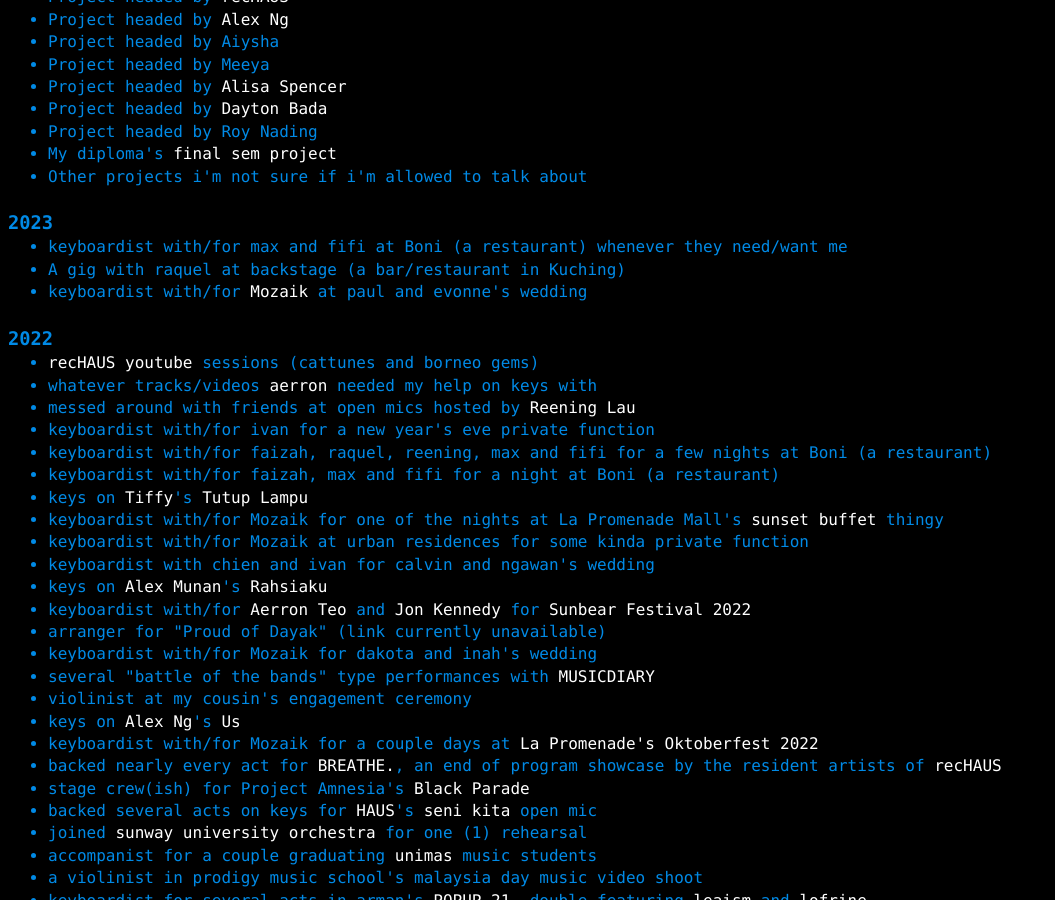
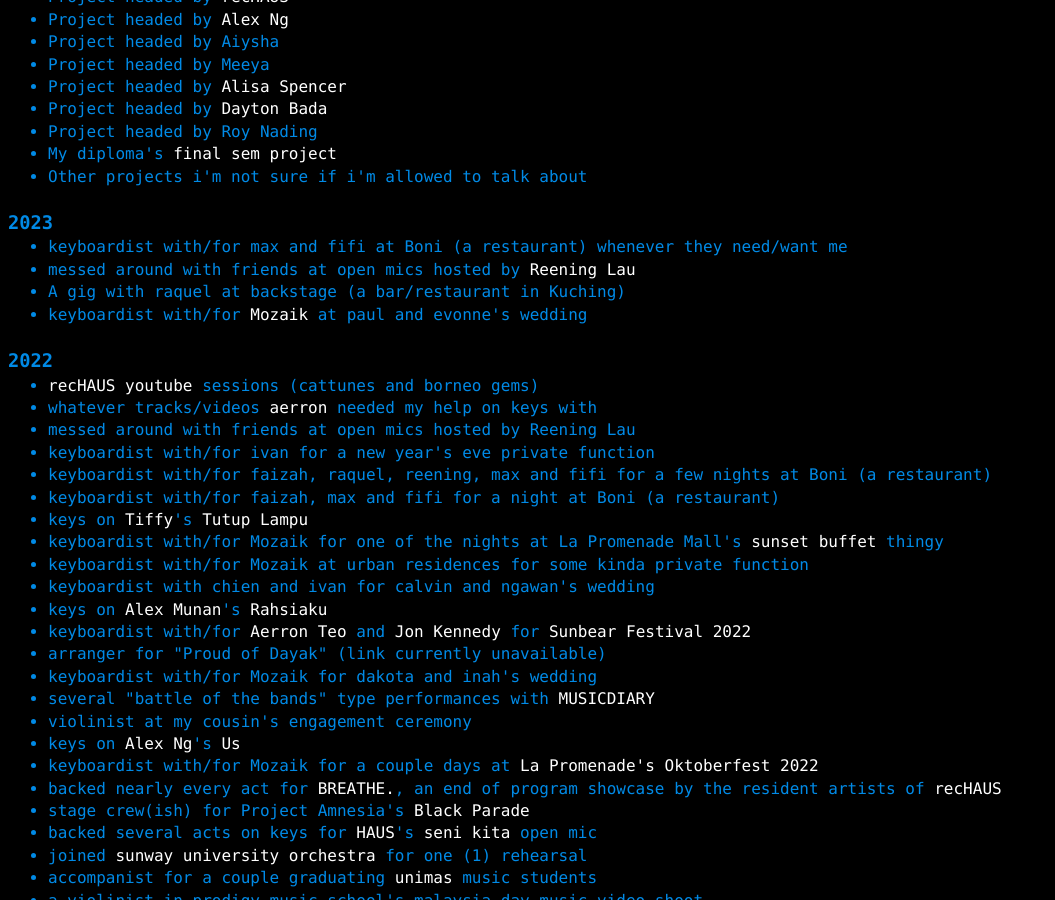
Before and after one commit to a-erfan-aa/a-erfan-aa.github.io, a Jekyll site: the page built from things-i-make/music-comprehensive.html, in a window 1280 px wide and 900 px high, scrolled down 712 px. Shown: the whole window, without its empty margins (0-1055 px from the left). Built offline with Jekyll 4.4.1, drawn with Linux system fonts in a browser that asks for light colours; some of the changed lines change nothing that is shown; some of the changed text lies outside the part shown.

Commit message:
Update 2023 and 2022 entries relating to open mics
in music-comprehensive.html

Also update lastChanged

```diff
--- a/things-i-make/music-comprehensive.html
+++ b/things-i-make/music-comprehensive.html
@@ -3,7 +3,7 @@
 title: More of my music
 description: Or rather more of my experiences with music
 firstCreated: 2022/07/19
-lastChanged: 2023/01/24
+lastChanged: 2023/01/27
 ---
 <!-- title and subtitle -->
 <div>
@@ -80,6 +80,7 @@
 	<h3>2023</h3>
 	<ul>
 		<li>keyboardist with/for max and fifi at Boni (a restaurant) whenever they need/want me</li>
+		<li>messed around with friends at open mics hosted by <a href="https://www.instagram.com/reeninglaumusic/">Reening Lau</a></li>
 		<li>A gig with raquel at backstage (a bar/restaurant in Kuching)</li>
 		<li>keyboardist with/for <a href="https://www.instagram.com/soundofmozaik/">Mozaik</a> at paul and evonne's wedding</li>
 	</ul>
@@ -93,7 +94,7 @@
 	<ul>
 		<li><a href="https://www.youtube.com/c/recHAUS">recHAUS youtube</a> sessions (cattunes and borneo gems)</li>
 		<li>whatever tracks/videos <a href="https://www.instagram.com/aerronteo/">aerron</a> needed my help on keys with</li>
-		<li>messed around with friends at open mics hosted by <a href="https://www.instagram.com/reeninglaumusic/">Reening Lau</a></li>
+		<li>messed around with friends at open mics hosted by Reening Lau</li>
 		<li>keyboardist with/for ivan for a new year's eve private function</li>
 		<li>keyboardist with/for faizah, raquel, reening, max and fifi for a few nights at Boni (a restaurant)</li>
 		<li>keyboardist with/for faizah, max and fifi for a night at Boni (a restaurant)</li>
```
